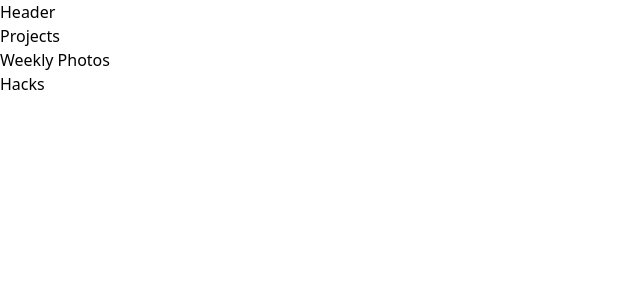
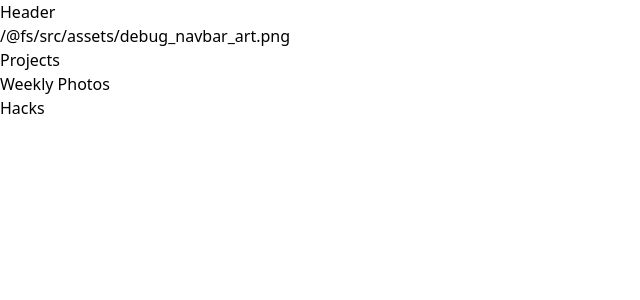
Before and after one commit to Primqd/Primqd.github.io, a React (Vite) app: page /projects/photo-portfolio in a window 1280 px wide. Shown: the top 300 px of the page, without its empty margins (0-640 px from the left). Built offline with nearby package versions, Linux system fonts and the light colour scheme.

Commit message:
swapped photo header to React.FC

```diff
--- a/src/projects/photo-portfolio/components/header.tsx
+++ b/src/projects/photo-portfolio/components/header.tsx
@@ -1,10 +1,20 @@
 // a. Title (First and Last name), subtitle (Photographer), header image (must be yours)
 // Artist bio/statement: 90 word min. - type in Microsoft Word to check the word count * (see resources for how to write artist statement
 
-function PhotoHeader() {
-    return <div>
-        <h1>Header</h1>
-    </div>
+type PhotoHeaderProps = { photo: string } // props are good!
+
+// TODO: convert all function components to this style
+export const PhotoHeader: React.FC<PhotoHeaderProps> = (
+    { photo }
+) => {
+
+    return (
+        <div>
+            <h1>Header</h1>
+            <h2>{photo}</h2>
+        </div>);
+
 }
 
+
 export default PhotoHeader
--- a/src/projects/photo-portfolio/portfolio.tsx
+++ b/src/projects/photo-portfolio/portfolio.tsx
@@ -2,11 +2,11 @@ import PhotoHacks from "./components/hacks"
 import PhotoHeader from "./components/header"
 import PhotoProjects from "./components/projects"
 import WeeklyPhotos from "./components/wp"
-
+import debug from "../../assets/debug_navbar_art.png"
 
 function PhotoPortfolio() {
     return <div className="">
-        <PhotoHeader />
+        <PhotoHeader photo={debug}/>
         <PhotoProjects />
         <WeeklyPhotos />
         <PhotoHacks />
```
